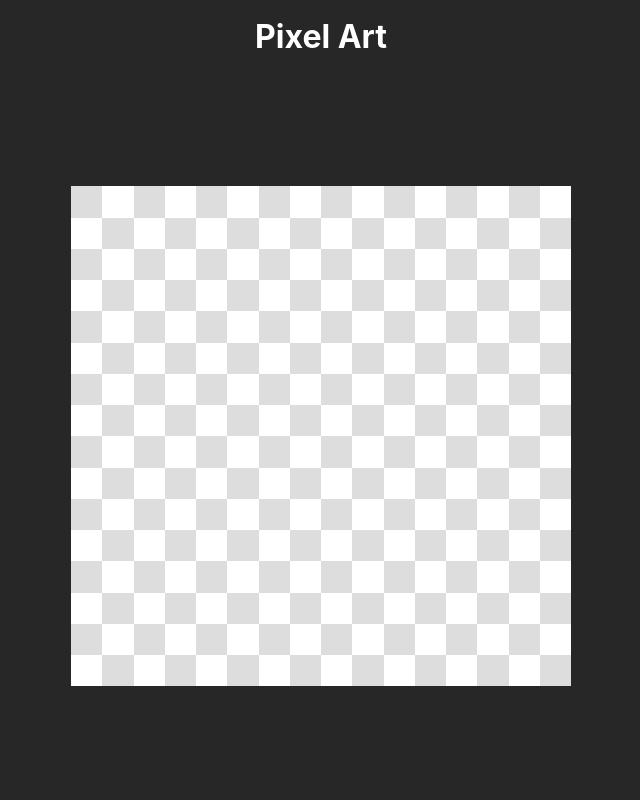
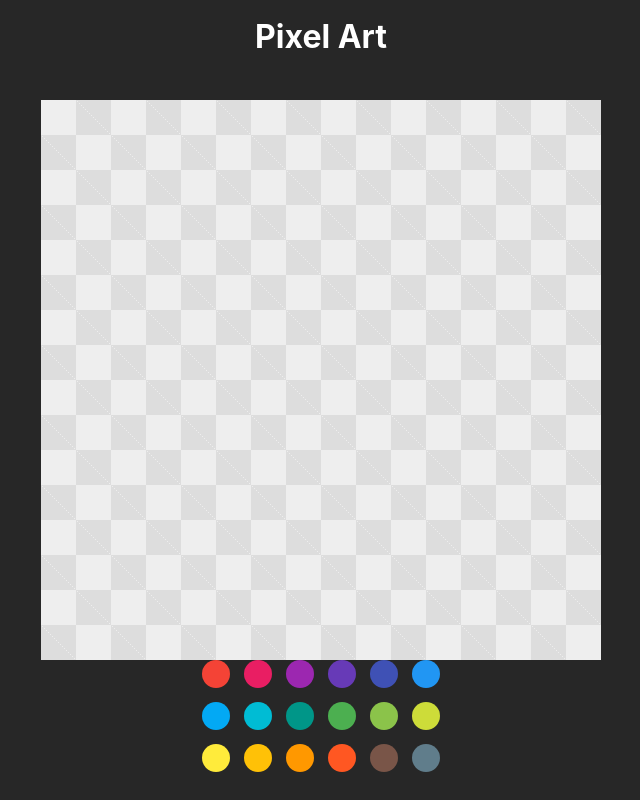
Before and after one commit to Khyosunny/pixel-art, a React (Create React App) app: page / in a window 1280 px wide. Shown: the whole page, without its empty margins (319-959 px from the left). Built offline with nearby package versions, Linux system fonts and the light colour scheme.

Commit message:
기존 pixel array삭제 및 canvas 태그추가

```diff
--- a/package.json
+++ b/package.json
@@ -10,9 +10,11 @@
     "@types/jest": "^26.0.24",
     "@types/node": "^12.20.21",
     "@types/react": "^17.0.19",
+    "@types/react-color": "^3.0.5",
     "@types/react-dom": "^17.0.9",
     "@types/styled-components": "^5.1.13",
     "react": "^17.0.2",
+    "react-color": "^2.19.3",
     "react-dom": "^17.0.2",
     "react-scripts": "4.0.3",
     "styled-components": "^5.3.1",
--- a/src/App.tsx
+++ b/src/App.tsx
@@ -1,18 +1,65 @@
-import { useState } from 'react';
+import { useState, useEffect, useMemo } from 'react';
 import styled from 'styled-components';
-import PixelCanvas from 'components/PixelCanvas';
+import Palette from 'components/Palette';
+import useColor from 'hooks/useColor';
 import usePixel from 'hooks/usePixel';
 
 export default function App() {
-  const SIZE = 500;
   const [pixelQt, setPixelQt] = useState(16);
-  const { pixelArray, setPixelArray } = usePixel(pixelQt);
+  const CANVAS_SIZE = useMemo(() => 560, []);
+  const PIXEL_SIZE = useMemo(
+    () => CANVAS_SIZE / pixelQt,
+    [CANVAS_SIZE, pixelQt]
+  );
+  console.log(Math.floor(CANVAS_SIZE / pixelQt), PIXEL_SIZE);
+  const { color, handleColorChange } = useColor();
+  const { canvasRef, startDrawing, drawing, clickDrawing, exitDrawing } =
+    usePixel(color, PIXEL_SIZE);
 
-  console.log('pixelArray: ', pixelArray);
+  // useEffect(() => {
+  //   if (!canvasRef.current) {
+  //     return;
+  //   }
+  //   const canvas: HTMLCanvasElement = canvasRef.current;
+  //   const context = canvas.getContext('2d');
+  //   if (context) {
+  //     context.lineWidth = 1;
+  //     context.strokeStyle = '#272727';
+  //     for (let x = 0; x < PIXEL_SIZE; x++) {
+  //       for (let y = 0; y < PIXEL_SIZE; y++) {
+  //         context.strokeRect(
+  //           PIXEL_SIZE * x,
+  //           PIXEL_SIZE * y,
+  //           PIXEL_SIZE,
+  //           PIXEL_SIZE
+  //         );
+  //       }
+  //     }
+  //   }
+  // }, [canvasRef, PIXEL_SIZE]);
+
+  useEffect(() => {
+    if (!canvasRef.current) {
+      return;
+    }
+    const canvas: HTMLCanvasElement = canvasRef.current;
+    canvas.addEventListener('mousedown', startDrawing);
+    canvas.addEventListener('mousemove', drawing);
+    canvas.addEventListener('click', clickDrawing);
+    canvas.addEventListener('mouseup', exitDrawing);
+
+    return () => {
+      canvas.removeEventListener('mousedown', startDrawing);
+      canvas.removeEventListener('mousemove', drawing);
+      canvas.removeEventListener('click', clickDrawing);
+      canvas.removeEventListener('mouseup', exitDrawing);
+    };
+  }, [canvasRef, startDrawing, drawing, exitDrawing, clickDrawing]);
 
   return (
     <Container>
-      <PixelCanvas pixelArray={pixelArray} size={SIZE} pixelQt={pixelQt} />
+      <canvas ref={canvasRef} width={CANVAS_SIZE} height={CANVAS_SIZE} />
+      <Palette color={color} handleColorChange={handleColorChange} />
     </Container>
   );
 }
@@ -20,6 +67,28 @@ export default function App() {
 const Container = styled.div`
   height: 100%;
   display: flex;
+  flex-direction: column;
   justify-content: center;
   align-items: center;
+  canvas {
+    background-color: #eee;
+    background-image: linear-gradient(
+        45deg,
+        #ddd 25%,
+        transparent 25%,
+        transparent 75%,
+        #ddd 75%,
+        #ddd
+      ),
+      linear-gradient(
+        45deg,
+        #ddd 25%,
+        transparent 25%,
+        transparent 75%,
+        #ddd 75%,
+        #ddd
+      );
+    background-size: 70px 70px;
+    background-position: 0 0, 35px 35px;
+  }
 `;
--- a/src/components/Navbar/index.tsx
+++ b/src/components/Navbar/index.tsx
@@ -1,6 +1,6 @@
 import styled from 'styled-components';
 import { black } from 'styles/colors';
-import { SaveButton } from 'components/Buttons';
+// import { SaveButton } from 'components/Buttons';
 
 export default function Navbar() {
   return (
--- /dev/null
+++ b/src/components/Palette/index.tsx
@@ -0,0 +1,10 @@
+import { CirclePicker, ColorChangeHandler } from 'react-color';
+
+interface PaletteProps {
+  color: string;
+  handleColorChange: ColorChangeHandler;
+}
+
+export default function Palette({ color, handleColorChange }: PaletteProps) {
+  return <CirclePicker color={color} onChange={handleColorChange} />;
+}
--- a/src/components/Pixel/index.tsx
+++ /dev/null
@@ -1,29 +0,0 @@
-import styled from 'styled-components';
-
-interface PixelProps {
-  pixel: string[];
-  size: number;
-  pixelQt: number;
-}
-
-export default function Pixel({ pixel, size, pixelQt }: PixelProps) {
-  const pixelItem = pixel.map((color, index) => (
-    <PixelItem key={index} color={color} size={size / pixelQt} />
-  ));
-  return <Container>{pixelItem}</Container>;
-}
-interface styleProps {
-  color?: string;
-  size?: number;
-  pixelQt?: number;
-}
-
-const Container = styled.div`
-  display: flex;
-`;
-
-const PixelItem = styled.div<styleProps>`
-  width: ${(props) => props.size}px;
-  height: ${(props) => props.size}px;
-  background-color: ${(props) => props.color};
-`;
--- a/src/components/PixelCanvas/index.tsx
+++ /dev/null
@@ -1,28 +0,0 @@
-import { useState, useEffect } from 'react';
-import Pixel from 'components/Pixel';
-import styled from 'styled-components';
-
-interface PixelCanvasProps {
-  pixelArray: string[][];
-  size: number;
-  pixelQt: number;
-}
-export default function PixelCanvas({
-  pixelArray,
-  size,
-  pixelQt,
-}: PixelCanvasProps) {
-  const pixel = pixelArray.map((pixel, index) => (
-    <Pixel key={index} pixel={pixel} size={size} pixelQt={pixelQt} />
-  ));
-  return <Container size={size}>{pixel}</Container>;
-}
-
-interface StyleProps {
-  size?: number;
-}
-
-const Container = styled.div<StyleProps>`
-  width: ${(props) => props.size}px;
-  height: ${(props) => props.size}px;
-`;
--- /dev/null
+++ b/src/hooks/useColor.ts
@@ -0,0 +1,12 @@
+import { useState, useCallback } from 'react';
+import { ColorResult } from 'react-color';
+
+export default function useColor() {
+  const [color, setColor] = useState('#000');
+
+  const handleColorChange = useCallback((color: ColorResult) => {
+    setColor(color.hex);
+  }, []);
+
+  return { color, handleColorChange };
+}
--- a/src/hooks/usePixel.ts
+++ b/src/hooks/usePixel.ts
@@ -1,15 +1,83 @@
-import { useState } from 'react';
-import { createPixelArray } from 'util/createPixelArray';
+import { useState, useRef, useCallback } from 'react';
 
-interface returnType {
-  pixelArray: string[][];
-  setPixelArray: React.Dispatch<React.SetStateAction<string[][]>>;
-}
+export default function usePixel(color: string, PIXEL_SIZE: number) {
+  const canvasRef = useRef<HTMLCanvasElement>(null);
+  const [isDrawing, setIsDrawing] = useState(false);
+  const getMousePosition = useCallback(
+    (e) => {
+      let x = Math.floor(e.offsetX / PIXEL_SIZE) * PIXEL_SIZE;
+      let y = Math.floor(e.offsetY / PIXEL_SIZE) * PIXEL_SIZE;
 
-export default function usePixel(pixelQt: number): returnType {
-  const [pixelArray, setPixelArray] = useState<string[][]>(
-    createPixelArray(pixelQt)
+      return {
+        x,
+        y,
+      };
+    },
+    [PIXEL_SIZE]
   );
 
-  return { pixelArray, setPixelArray };
+  const drawPixel = useCallback(
+    (x, y) => {
+      if (!canvasRef.current) {
+        return;
+      }
+      const canvas: HTMLCanvasElement = canvasRef.current;
+      const context = canvas.getContext('2d');
+      if (context) {
+        context.fillStyle = color;
+        // context.lineWidth = 1;
+        // context.strokeStyle = '#272727';
+        context.fillRect(x, y, PIXEL_SIZE, PIXEL_SIZE);
+        // context.fillRect(x + 1, y + 1, PIXEL_SIZE - 2, PIXEL_SIZE - 2);
+      }
+    },
+    [color, PIXEL_SIZE]
+  );
+
+  const startDrawing = useCallback(
+    (e) => {
+      const position = getMousePosition(e);
+      if (position) {
+        console.log('start', position);
+        setIsDrawing(true);
+      }
+    },
+    [getMousePosition]
+  );
+
+  const drawing = useCallback(
+    (e) => {
+      e.preventDefault();
+      e.stopPropagation();
+      if (isDrawing) {
+        const position = getMousePosition(e);
+        if (position) {
+          drawPixel(position.x, position.y);
+        }
+      }
+    },
+    [isDrawing, drawPixel, getMousePosition]
+  );
+
+  const clickDrawing = useCallback(
+    (e) => {
+      const position = getMousePosition(e);
+      if (position) {
+        drawPixel(position.x, position.y);
+      }
+    },
+    [getMousePosition, drawPixel]
+  );
+
+  const exitDrawing = useCallback(() => {
+    setIsDrawing(false);
+  }, []);
+
+  return {
+    canvasRef,
+    startDrawing,
+    drawing,
+    clickDrawing,
+    exitDrawing,
+  };
 }
--- a/src/util/createPixelArray.ts
+++ /dev/null
@@ -1,30 +0,0 @@
-import { ODD_COLOR, EVEN_COLOR } from 'styles/colors';
-
-const createTransparentPattern = (length: number) => {
-  const oddArray: string[] = [];
-  const evenArray: string[] = [];
-  for (let i = 0; i < length; i++) {
-    if (i % 2 === 0) {
-      oddArray.push(EVEN_COLOR);
-      evenArray.push(ODD_COLOR);
-    } else {
-      oddArray.push(ODD_COLOR);
-      evenArray.push(EVEN_COLOR);
-    }
-  }
-  return { oddArray, evenArray };
-};
-
-export const createPixelArray = (length: number) => {
-  const { oddArray, evenArray } = createTransparentPattern(length);
-  const pixelArray: string[][] = [];
-
-  for (let i = 0; i < length; i++) {
-    if (i % 2 === 0) {
-      pixelArray.push(evenArray);
-    } else {
-      pixelArray.push(oddArray);
-    }
-  }
-  return pixelArray;
-};
```
Also changed, not shown: 1 other file (tests, documents, lock files or other folders).
